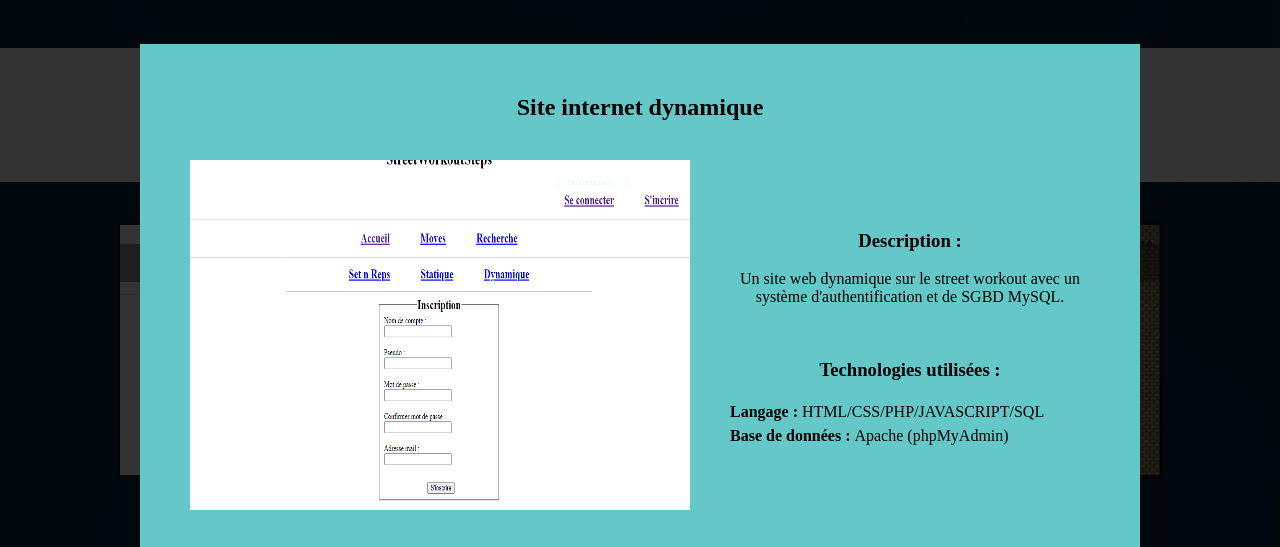
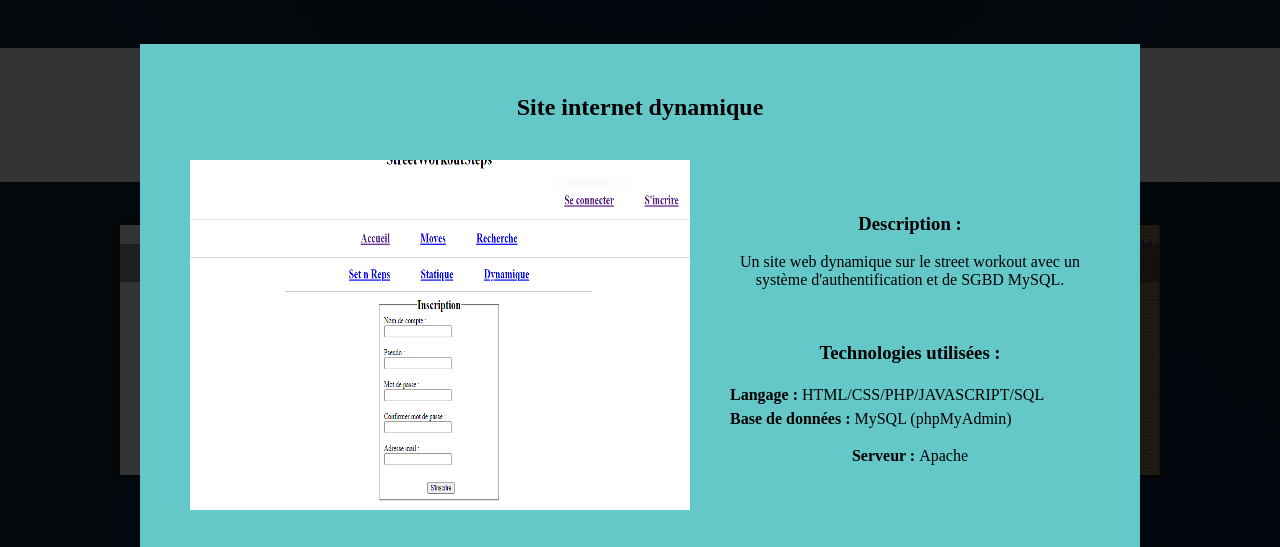
Before and after one commit to GescopHD/GescopHD.github.io, a plain HTML site: page index.html in a window 1280 px wide. Both pictures are taken after a click on the link "Site internet dynamique". Shown: the part 638-1185 px from the top of the page. Drawn offline with nearby package versions, Linux system fonts and the light colour scheme.

Commit message:
Update index.html

```diff
--- a/index.html
+++ b/index.html
@@ -81,7 +81,8 @@
                                                                 <h3>Technologies utilisées :</h3>
                                                                 <p class="non_centre espace">
                                                                 <strong>Langage : </strong>HTML/CSS/PHP/JAVASCRIPT/SQL<br>
-                                                                <strong>Base de données : </strong>Apache (phpMyAdmin)<br></p>
+                                                                <strong>Base de données : </strong>MySQL (phpMyAdmin)<br></p>
+                                                                <strong>Serveur : </strong>Apache<br></p>
                                                         </div>
                                                 </div>
                                                 <footer>
```
